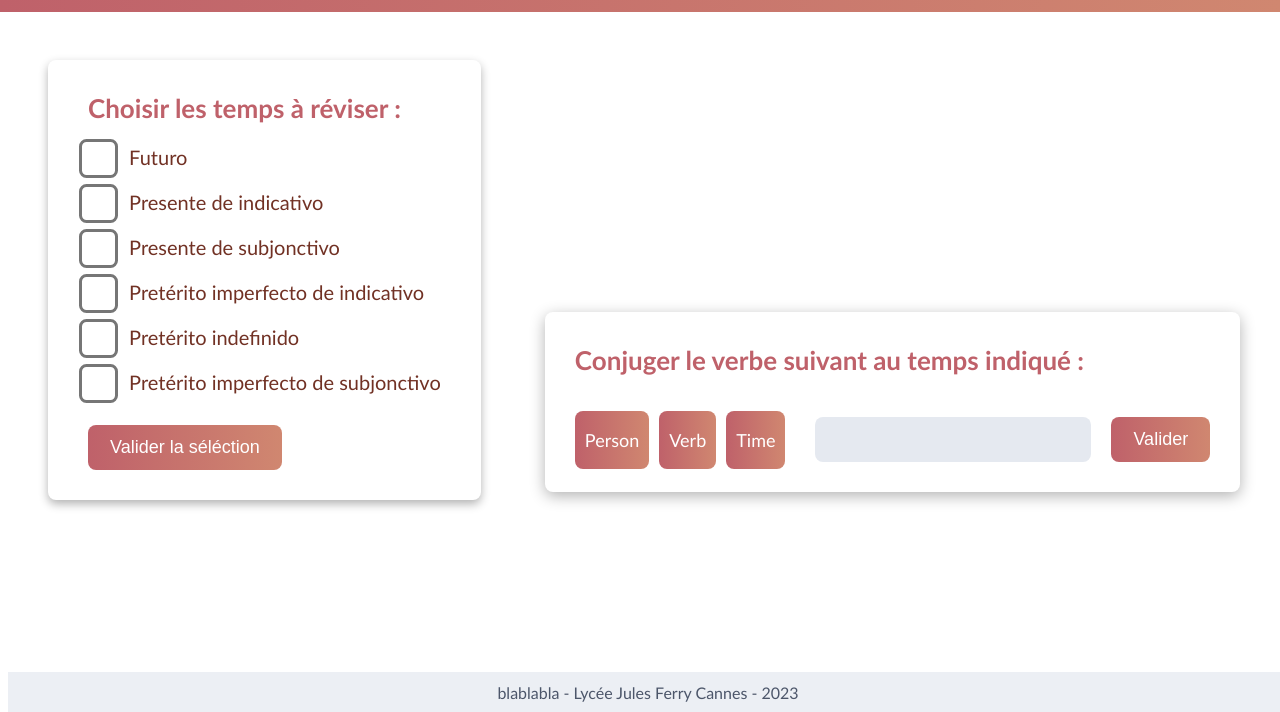
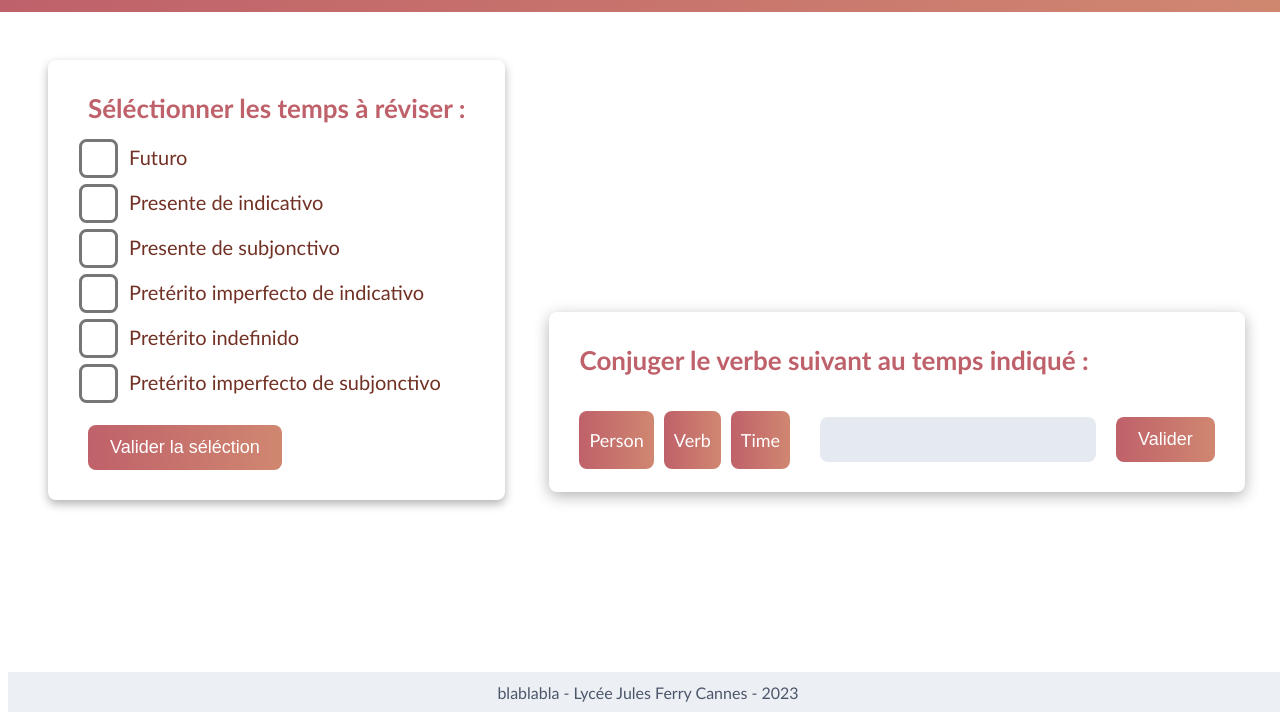
Before and after one commit to Tezay/spanishConjugation, a plain HTML site: page web/index.html in a window 1280 px wide. Shown: the part 88-800 px from the top of the page. Drawn offline with Linux system fonts and the light colour scheme; a script that the page names is missing.

Commit message:
Add files via upload

```diff
--- a/web/index.html
+++ b/web/index.html
@@ -19,7 +19,7 @@
 
   <div class="times">
     <form>
-      <h2>Choisir les temps à réviser :</h2>
+      <h2>Séléctionner les temps à réviser :</h2>
 
       <input type="checkbox" name="temps[]" value="futuro" id="futuro">
       <label for="futuro">Futuro</label><br>
--- a/web/style.css
+++ b/web/style.css
@@ -89,7 +89,7 @@ button:hover {
 /**Times**/
 
 .times {
-    margin: 40px;
+    margin-left: 40px;
     margin-top: 140px;
     padding: 10px 40px 30px;
     border-radius: 8px;
@@ -119,7 +119,8 @@ button:hover {
 /**Exercice**/
 
 .exercice {
-	margin: 20px;
+	margin-left: 40px;
+	margin-top: 40px;
 	padding: 10px 30px;
   	border-width: 0px;
   	border-style: solid;
```
